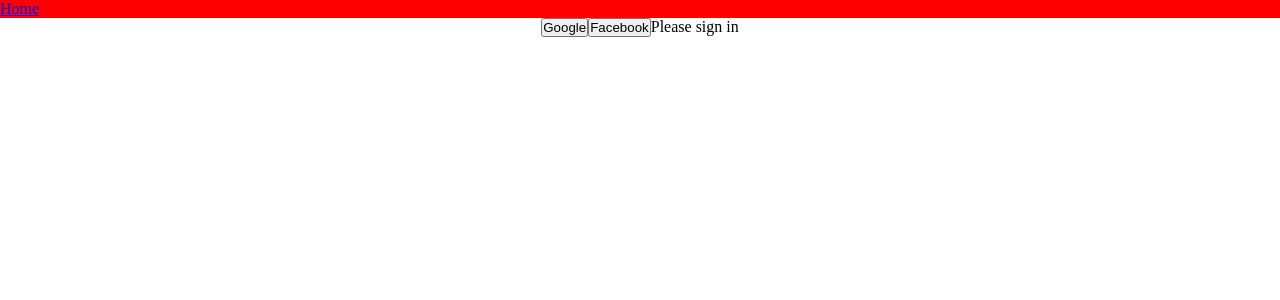
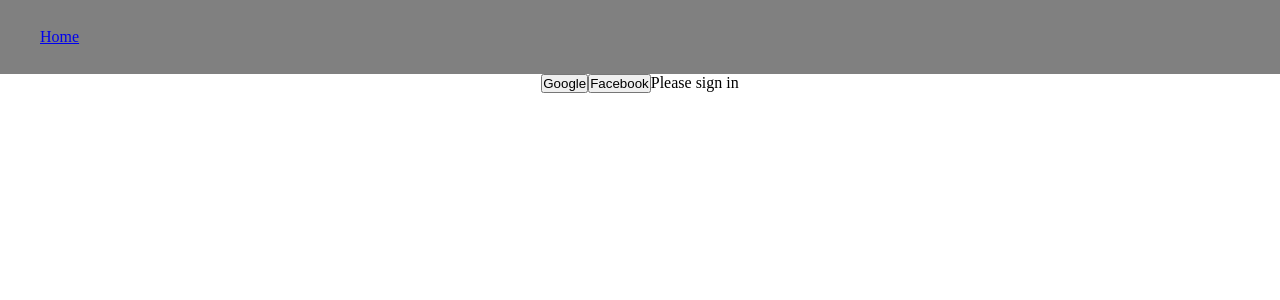
Before and after one commit to kiranFullStack/yogaomega-firebase, a React (Create React App) app: page / in a window 1280 px wide. Shown: the top 300 px of the page. Built offline with nearby package versions, Linux system fonts and the light colour scheme; no server answers.

Commit message:
Header design

```diff
--- a/src/App.js
+++ b/src/App.js
@@ -92,13 +92,6 @@ function App(props) {
       <div>
         {user ? (
           <>
-            <img className="profile-image" src={user.photoURL} alt="" />
-
-            <span className="user-name">
-              Welcome,
-              {user.displayName}
-            </span>
-
             <div>
               <div className={user && user.warmup ? "card-done" : "card"}>
                 <h1>
--- a/src/App.scss
+++ b/src/App.scss
@@ -38,13 +38,17 @@
 }
 
 .navbar {
-  background-color: red;
+  background-color: grey;
   display: flex;
+  height: 74px;
   justify-content: space-between;
+  align-items: center;
+  padding: 0 40px;
 }
 
 .profile-image {
   height: 60px;
+  border-radius: 50%;
 }
 .user-name {
   font-size: 24px;
--- a/src/components/Header.js
+++ b/src/components/Header.js
@@ -6,13 +6,21 @@ import "../App.scss"
 
 export default function Header() {
   const isAuthenticated = useSelector((state) => state.auth.isAuthenticated)
+  const user = useSelector((state) => state.auth.user)
 
   return (
     <div className="navbar">
       <Link to="/">Home</Link>
 
       {isAuthenticated ? (
-        <button onClick={() => auth.signOut()}>Log Out</button>
+        <>
+          <button onClick={() => auth.signOut()}>Log Out</button>{" "}
+          <img className="profile-image" src={user.photoURL} alt="" />
+          <span className="user-name">
+            Welcome,
+            {user.displayName}
+          </span>
+        </>
       ) : null}
     </div>
   )
```
